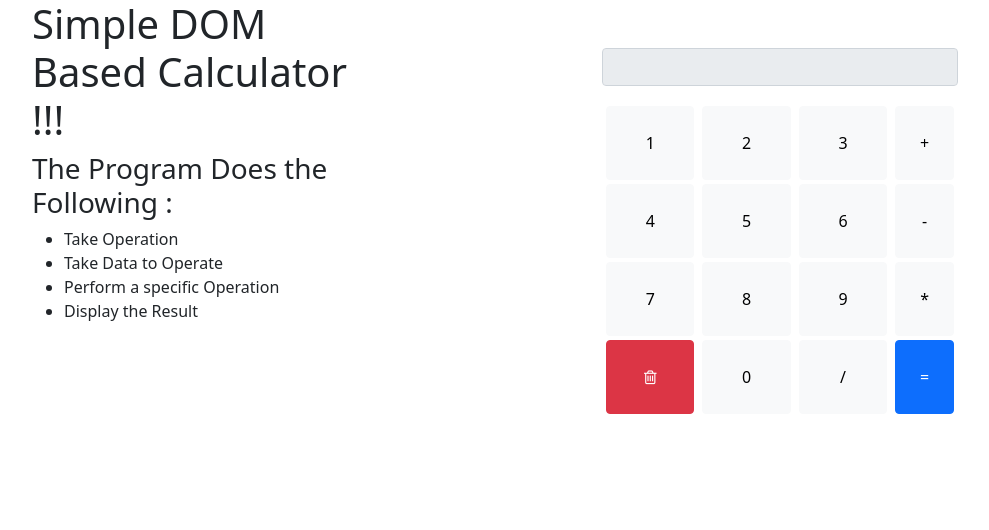
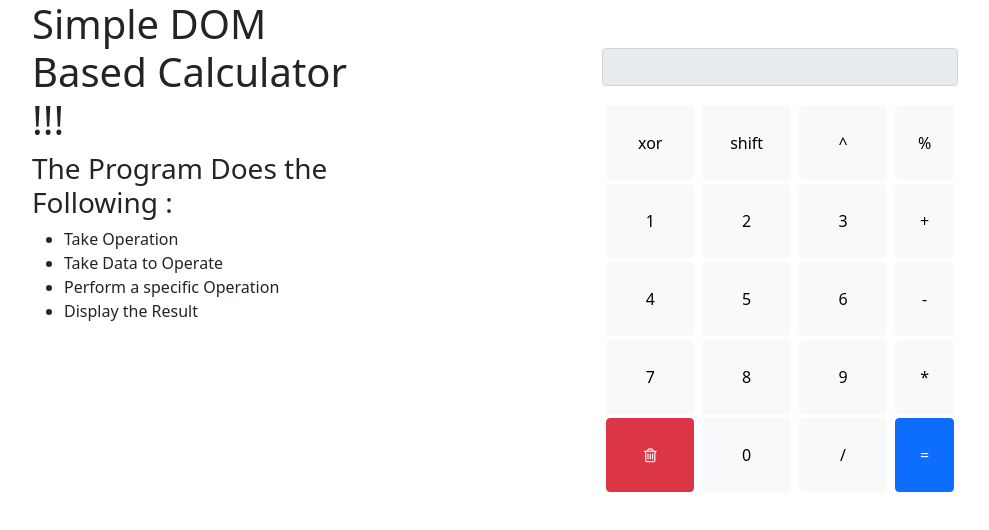
Before and after one commit to Infinidrix/web-lab-5, a plain HTML site: page Calculator/index.html in a window 1280 px wide. Shown: the whole page, without its empty margins (50-1039 px from the left). Drawn offline with nearby package versions, Linux system fonts and the light colour scheme.

Commit message:
add additional functions

```diff
--- a/Calculator/assets/js/app.js
+++ b/Calculator/assets/js/app.js
@@ -1,4 +1,4 @@
-let options = ["", " + ", " - ", " * ", " / ", " = ", " ** "];
+let options = ["", " + ", " - ", " * ", " / ", " = ", " ** ", " % ", " ^ ", "<<"];
 // define UI variables
 
 let calc = document.querySelector("#Calculator");
--- a/Calculator/index.html
+++ b/Calculator/index.html
@@ -24,11 +24,17 @@
                     <li>Display the Result </li>
                 </ul>
             </div>
-            <div class="col-md-4 m-auto">
+            <div class="col-lg-4 col-md-6 m-auto">
                 <!-- screen -->
                 <form action="" id="Calculator" class="mt-5">
                     <input disabled type="text" class="form-control" id="output">
                     <div class="d-flex justify-content-around mt-3">
+                    </div>
+                    <div class="d-flex justify-content-around mt-1">
+                        <input type="button" value="xor" class="col-2 btn py-4 btn-light flex-grow-1 mx-1" id="ops-8">
+                        <input type="button" value="shift" class="col-2 btn py-4 btn-light flex-grow-1 mx-1" id="ops-9">
+                        <input type="button" value="^" class="col-2 btn py-4 btn-light flex-grow-1 mx-1" id="ops-6">
+                        <input type="button" value="%" class="col-1 btn py-4 btn-light flex-grow-1 mx-1" id="ops-7">
                     </div>
                     <div class="d-flex justify-content-around mt-1">
                         <input type="button" value="1" class="col-2 btn py-4 btn-light flex-grow-1 mx-1" id="num-1">
```
